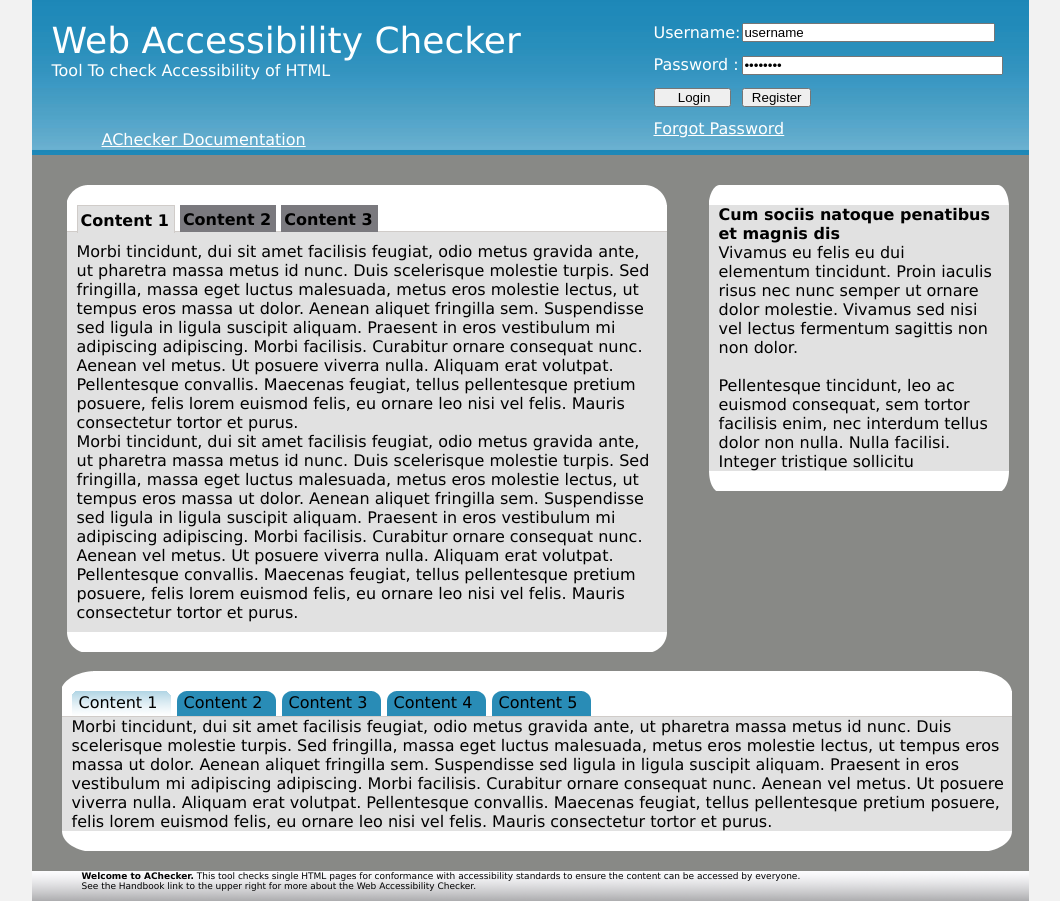
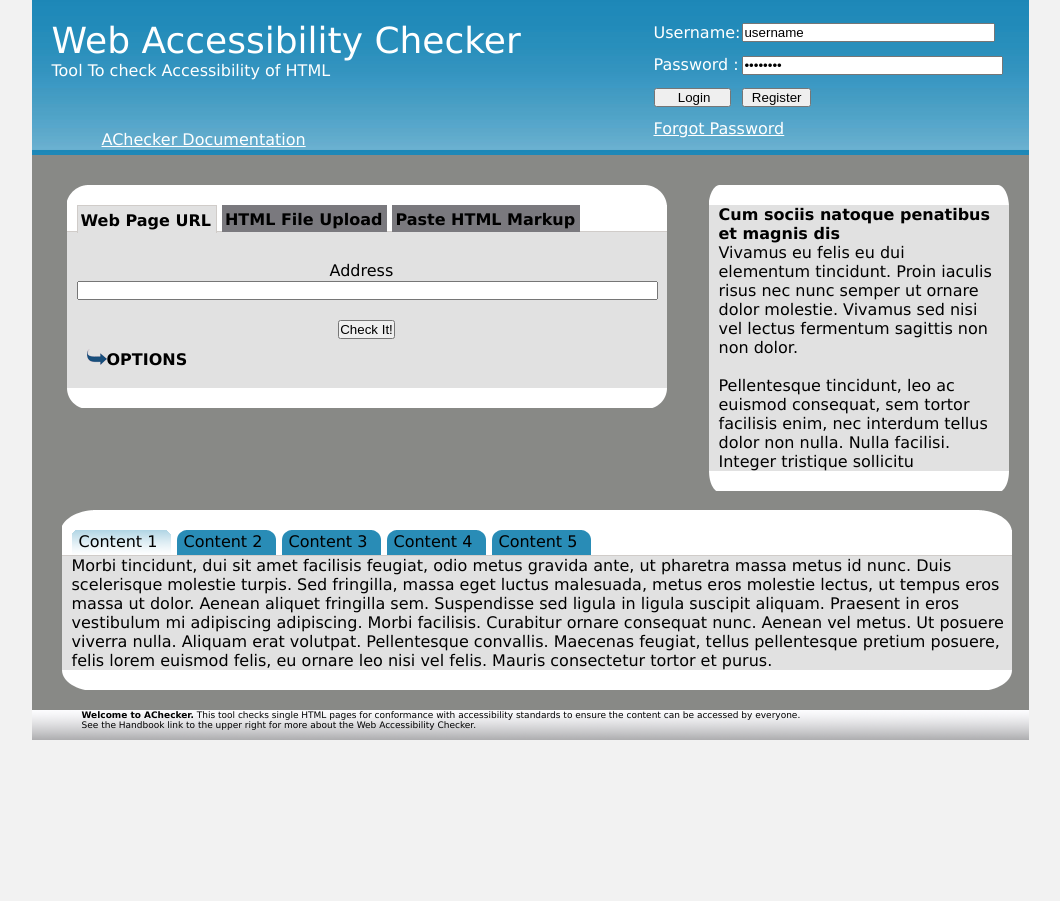
Before and after one commit to anujaverma/AChecker_interface, a PHP site: page /prototype.html in a window 1280 px wide. Shown: the whole page, without its empty margins (110-1170 px from the left). After the commit the page ends 740 px from the top, so only its background shows below. Run offline with PHP 8.4, Linux system fonts and the light colour scheme.

Commit message:
updating content

```diff
--- a/prototype.html
+++ b/prototype.html
@@ -88,9 +88,6 @@
 			});*/
 
 		</script>
-
-
-
 </head>
 <body>
 <div id="wrap">
@@ -141,27 +138,67 @@
 				<div id="tab2"><a href="#tabs-2">Proin dolor</a></div>
 				<div id="tab3"><a href="#tabs-3">Aenean lacinia</a></div>-->
 				 <ul id= "tabdec" class="tabnames">
-         			<li id="taba" ><a href="#tab1">Content 1</a></li>
-		            <li id="tabb"><a href="#tab2">Content 2</a></li>
-		            <li id="tabc"><a href="#tab3">Content 3</a></li>
+         			<li id="taba" ><a href="#tab1">Web Page URL</a></li>
+		            <li id="tabb"><a href="#tab2">HTML File Upload</a></li>
+		            <li id="tabc"><a href="#tab3">Paste HTML Markup</a></li>
      			 </ul>
 
 <div class="clear">
 		</div>
-			<div id="tab1">
-				<p>Morbi tincidunt, dui sit amet facilisis feugiat, odio metus gravida ante, ut pharetra massa metus id nunc. Duis scelerisque molestie turpis. Sed fringilla, massa eget luctus malesuada, metus eros molestie lectus, ut tempus eros massa ut dolor. Aenean aliquet fringilla sem. Suspendisse sed ligula in ligula suscipit aliquam. Praesent in eros vestibulum mi adipiscing adipiscing. Morbi facilisis. Curabitur ornare consequat nunc. Aenean vel metus. Ut posuere viverra nulla. Aliquam erat volutpat. Pellentesque convallis. Maecenas feugiat, tellus pellentesque pretium posuere, felis lorem euismod felis, eu ornare leo nisi vel felis. Mauris consectetur tortor et purus.</p><p>Morbi tincidunt, dui sit amet facilisis feugiat, odio metus gravida ante, ut pharetra massa metus id nunc. Duis scelerisque molestie turpis. Sed fringilla, massa eget luctus malesuada, metus eros molestie lectus, ut tempus eros massa ut dolor. Aenean aliquet fringilla sem. Suspendisse sed ligula in ligula suscipit aliquam. Praesent in eros vestibulum mi adipiscing adipiscing. Morbi facilisis. Curabitur ornare consequat nunc. Aenean vel metus. Ut posuere viverra nulla. Aliquam erat volutpat. Pellentesque convallis. Maecenas feugiat, tellus pellentesque pretium posuere, felis lorem euismod felis, eu ornare leo nisi vel felis. Mauris consectetur tortor et purus.</p>
+			<div id="tab1" align="center"><form action="" method="get">
+				<p ><br/>Address &nbsp;	 <input name="address" type="text" value="" size="70" /><br/><br/></p>
+				<p><input name="check" type="button" value="Check It!" /></p>
+
 			</div>
-			<div id="tab2">
-		<p>Morbi tincidunt, dui sit amet facilisis feugiat, odio metus gravida ante, ut pharetra massa metus id nunc. Duis scelerisque molestie turpis. Sed fringilla, massa eget luctus malesuada, metus eros molestie lectus, ut tempus eros massa ut dolor. Aenean aliquet fringilla sem. Suspendisse sed ligula in ligula suscipit aliquam. Praesent in eros vestibulum mi adipiscing adipiscing. Morbi facilisis. Curabitur ornare consequat nunc. Aenean vel metus. Ut posuere viverra nulla. Aliquam erat volutpat. Pellentesque convallis. Maecenas feugiat, tellus pellentesque pretium posuere, felis lorem euismod felis, eu ornare leo nisi vel felis. Mauris consectetur tortor et purus.</p>
+			<div id="tab2" align="center">
+		<p>Select File &nbsp;<input name="file" type="file" size="60" />
+		<br/><br/></p>
+		<p><input name="check" type="button" value="Check It!" /></p>
 			</div>
-			<div id="tab3">
-		<p>Mauris eleifend est et turpis. Duis id erat. Suspendisse potenti. Aliquam vulputate, pede vel vehicula accumsan, mi neque rutrum erat, eu congue orci lorem eget lorem. Vestibulum non ante. Class aptent taciti sociosqu ad litora torquent per conubia nostra, per inceptos himenaeos. Fusce sodales. Quisque eu urna vel enim commodo pellentesque. Praesent eu risus hendrerit ligula tempus pretium. Curabitur lorem enim, pretium nec, feugiat nec, luctus a, lacus.</p>
-		<p>Duis cursus. Maecenas ligula eros, blandit nec, pharetra at, semper at, magna. Nullam ac lacus. Nulla facilisi. Praesent viverra justo vitae neque. Praesent blandit adipiscing velit. Suspendisse potenti. Donec mattis, pede vel pharetra blandit, magna ligula faucibus eros, id euismod lacus dolor eget odio. Nam scelerisque. Donec non libero sed nulla mattis commodo. Ut sagittis. Donec nisi lectus, feugiat porttitor, tempor ac, tempor vitae, pede. Aenean vehicula velit eu tellus interdum rutrum. Maecenas commodo. Pellentesque nec elit. Fusce in lacus. Vivamus a libero vitae lectus hendrerit hendrerit.</p>
+			<div id="tab3" align="center">
+			<p>Paste HTML Markup </p>
+			<p><textarea name="markup" cols="70" rows="15"></textarea></p>
+			<p><input name="check" type="button" value="Check It!" /></p>
 			</div>
 			</div>
       </div>
 	  <div class="clear">
 		</div>
+		<div id="options"><img src="images_blue/arrow.png" alt="" /><a href="#tab1"><strong>OPTIONS<br/><br/></strong></a></div>
+			<div id="options_in">
+
+				<input name="html_val" type="checkbox" value="" />&nbsp;Enable HTML Validator &nbsp;
+				<input name="html_val" type="checkbox" value="" />&nbsp;Enable CSS Validator &nbsp;
+				<input name="html_val" type="checkbox" value="" /> &nbsp;Show Source
+				<p><br/>
+				  <strong>Guidelines to Check Against</strong></p>
+				<br/>
+				<p>
+				<input name="1" type="radio" value="" />&nbsp;BITV 1.0 (Level 2)&nbsp;
+				<input name="1" type="radio" value="" />&nbsp;BITV 1.0 (Level 2)&nbsp;
+				<input name="1" type="radio" value="" />&nbsp;BITV 1.0 (Level 2)
+				<br/><br/></p>
+				<p>
+				<input name="1" type="radio" value="" />&nbsp;BITV 1.0 (Level 2)&nbsp;
+				<input name="1" type="radio" value="" />&nbsp;BITV 1.0 (Level 2)&nbsp;
+				<input name="1" type="radio" value="" />&nbsp;BITV 1.0 (Level 2)
+				<br/><br/></p>
+				<p>
+				<input name="1" type="radio" value="" />&nbsp;BITV 1.0 (Level 2)&nbsp;
+				<input name="1" type="radio" value="" />&nbsp;BITV 1.0 (Level 2)&nbsp;
+				<input name="1" type="radio" value="" />&nbsp;BITV 1.0 (Level 2)&nbsp;
+				<br/><br/></p>
+				<p>
+				  <strong>Report Format</strong></p>
+				<br/>
+				<p>
+				<input name="1" type="radio" value="" />&nbsp;View By Guideline&nbsp;
+				<input name="1" type="radio" value="" />&nbsp;View By Line Number&nbsp;
+				<br/><br/></p>
+				<p>
+				</form>
+			</div>
+
 	   <div id="checker_bot"></div>
 	   </div>
 
--- a/scripts.js
+++ b/scripts.js
@@ -124,4 +124,10 @@
 				$("#itab3").hide();
 			  });
 
+/*_____________________________________________*/
+
+ 				$("#options_in").hide();
+				$('#options').click(function() {
+					$("#options_in").toggle();
+			  });
 });
--- a/styles_blue.css
+++ b/styles_blue.css
@@ -269,7 +269,7 @@
 	background-color: #e1e1e1;
 	border-top: 1px solid #d0ccc9;
 }
-#itab14
+#itab4
 {
 	width: 940px;
 	float: left;
@@ -298,7 +298,21 @@
 	text-decoration:none;
 	}
 
+#options{
+	background-color: #e1e1e1;
+	padding-left:  20px;
+	display: block;
+}
+#options a{
 
+text-decoration:none;
+}
+#options_in
+{
+	background-color: #e1e1e1;
+	padding-left:  20px;
+	display: block;
+}
 /*________________________________*/
 #checker_bot
 {
```
Also changed, not shown: images_blue/arrow.png (added), images_blue/arrow2.png (added).
